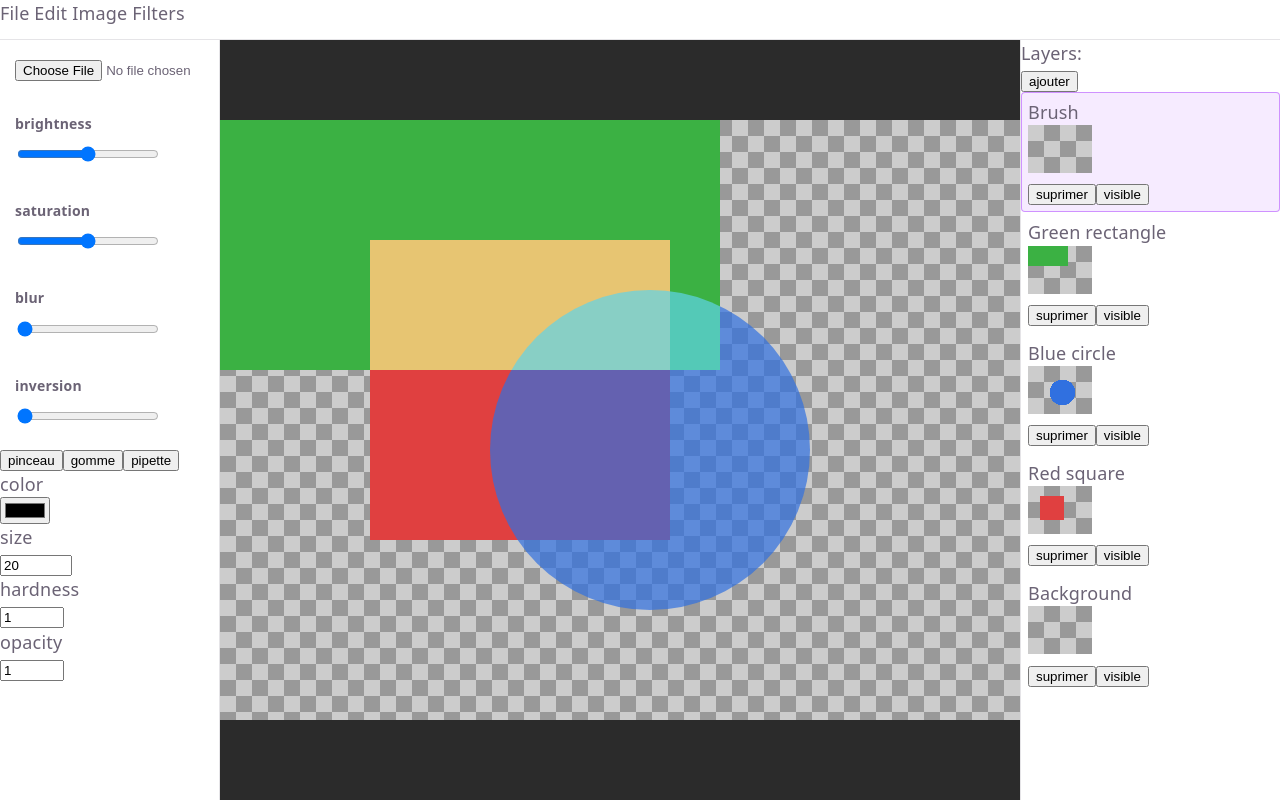
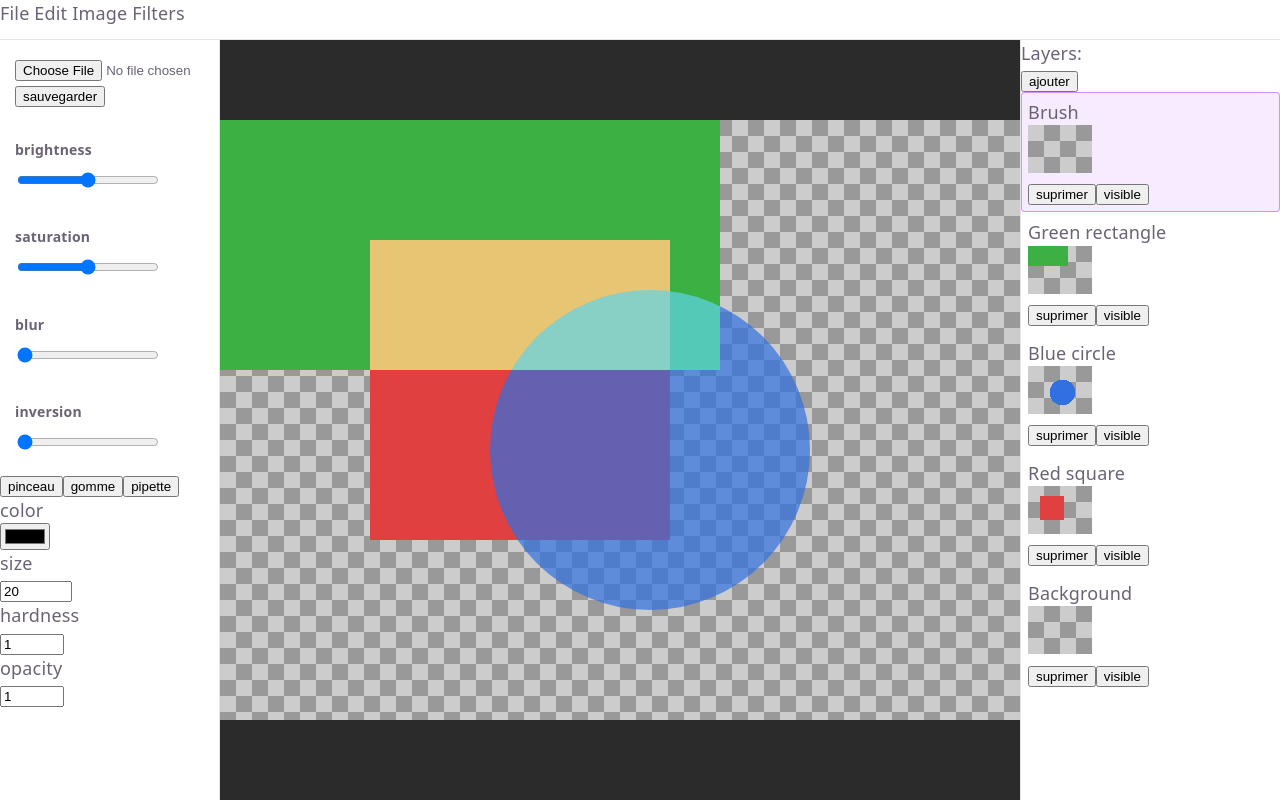
Before and after one commit to JurassicX/EpiGimp, a React (Vite) app: page / in a window 1280 px wide. Built offline with nearby package versions, Linux system fonts and the light colour scheme.

Commit message:
[+] adding a save button that work

```diff
--- a/src/ui/App.tsx
+++ b/src/ui/App.tsx
@@ -7,6 +7,7 @@ import { useCallback, useState } from 'react'
 import { createTestDocument } from './core/createTestDoc'
 import { createDocument, createLayer } from './core/document'
 import { DEFAULT_FILTERS, type FilterSettings } from './core/filters'
+import { renderDocument } from './core/renderer'
 
 
 export function App() {
@@ -30,6 +31,28 @@ export function App() {
     loaded.src = url
   }, [])
 
+  function saveImage() {
+    const downloadCanvas = document.createElement('canvas')
+    if (!downloadCanvas) return
+    const donwloadCanvasCtx = downloadCanvas.getContext('2d')
+    if (!donwloadCanvasCtx) return
+
+    downloadCanvas.width = doc.width
+    downloadCanvas.height = doc.height
+    renderDocument(donwloadCanvasCtx, doc)
+
+    downloadCanvas.toBlob((blob) => {
+      const newA = document.createElement('a')
+      if (!blob) return
+      const url = URL.createObjectURL(blob)
+
+      newA.href = url
+      newA.download = "Epigimp.png"
+      newA.click()
+      URL.revokeObjectURL(url)
+    })
+  }
+
   function handleAddLayer() {
     const layer = createLayer(doc.width, doc.height, 'New layer')
     setDoc({ ...doc, layers: [...doc.layers, layer] })
@@ -51,7 +74,7 @@ export function App() {
   return (
     <div className="app">
       <TopBar />
-      <ToolPanel filters={activeFilters} onFilterChange={setFilter} onOpenFile={openFile} />
+      <ToolPanel filters={activeFilters} onFilterChange={setFilter} onOpenFile={openFile} onSaveImage={saveImage} />
       <CanvasArea doc={doc} />
       <LayersPanel doc={doc} onAddLayer={handleAddLayer} onDeleteLayer={deleteLayer} onSelectLayer={selectLayer} onShowSwitchLayer={showSwitchLayer}/>
     </div>
--- a/src/ui/panels/ToolPanel.tsx
+++ b/src/ui/panels/ToolPanel.tsx
@@ -7,6 +7,7 @@ interface ToolPanelProps {
   filters: FilterSettings
   onFilterChange: (key: keyof FilterSettings, value: number) => void
   onOpenFile: (file: File) => void
+  onSaveImage: () => void
 }
 
 function updateBrushSize(size: number) {
@@ -25,7 +26,7 @@ function updateBrushColor(color: string) {
   DEFAULT_BRUSH.color = color
 }
 
-export function ToolPanel({ filters, onFilterChange, onOpenFile }: ToolPanelProps) {
+export function ToolPanel({ filters, onFilterChange, onOpenFile, onSaveImage }: ToolPanelProps) {
   return (
     <aside className="left-panel">
       <div className="tool-panel">
@@ -38,6 +39,7 @@ export function ToolPanel({ filters, onFilterChange, onOpenFile }: ToolPanelProp
               if (file) onOpenFile(file)
             }}
           />
+          <button onClick={() => onSaveImage()} >sauvegarder</button>
         </div>
 
         <Slider id="brightness" label="brightness" min={0} max={200}
```
Also changed, not shown: 1 other file (tests, documents, lock files or other folders).
